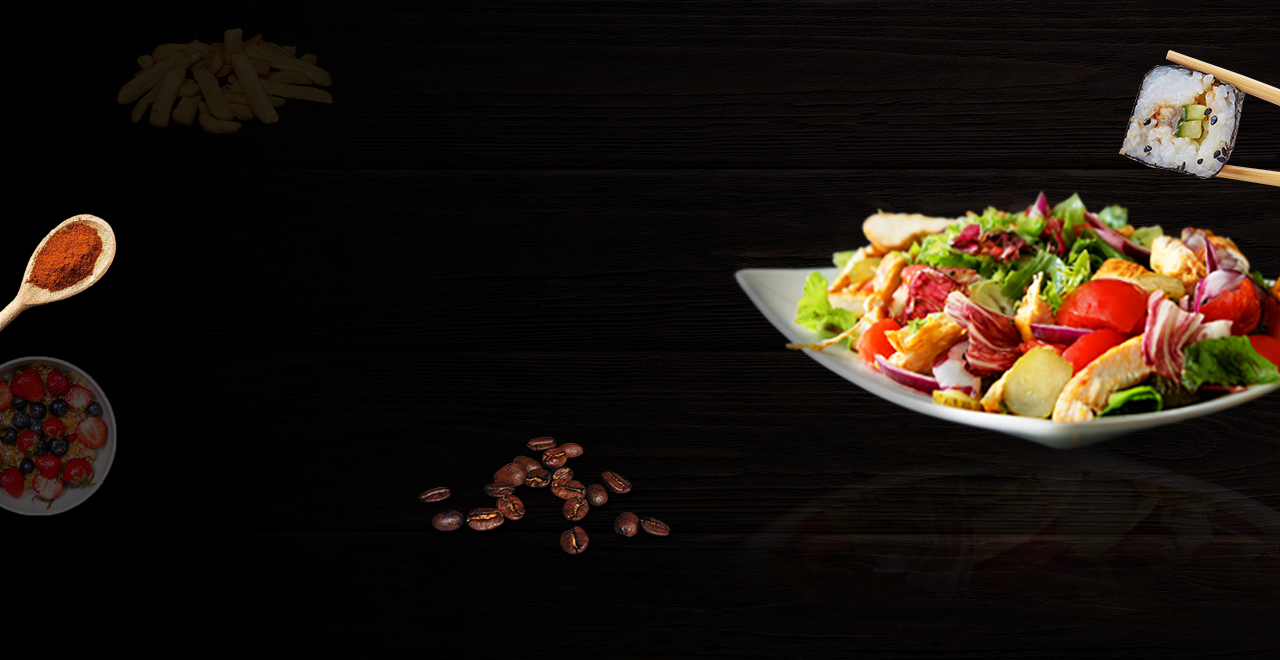
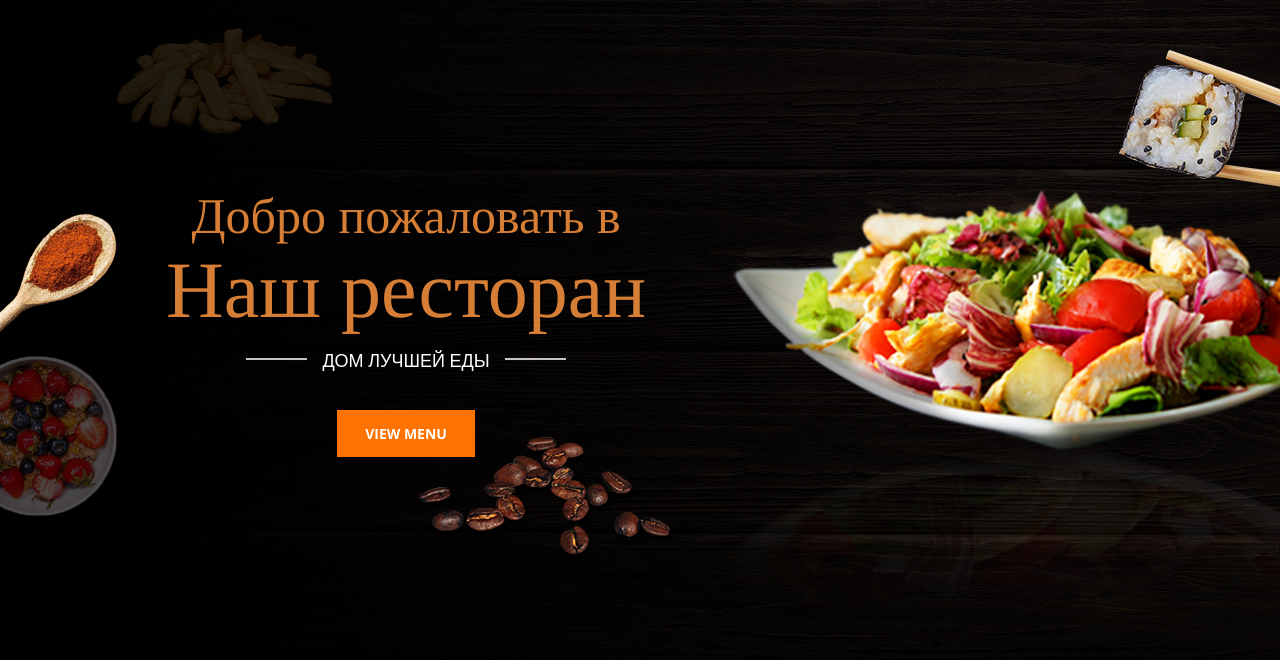
Before and after one commit to SalmanTurabov/restaurant, a plain HTML site: page index.html in a window 1280 px wide. Shown: the part 140-800 px from the top of the page. Drawn offline with nearby package versions, Linux system fonts and the light colour scheme.

Commit message:
header-down

```diff
--- a/css/style.css
+++ b/css/style.css
@@ -1,4 +1,6 @@
 @import url('https://fonts.googleapis.com/css2?family=Inter:wght@400;700&family=Open+Sans:wght@300;400;500;600;700;800&family=PT+Sans:ital,wght@0,400;0,700;1,400&family=PT+Serif:wght@400;700&family=Poppins:ital,wght@0,400;0,600;0,700;0,900;1,400&family=Roboto:wght@400;500&display=swap');
+
+@import url('https://fonts.googleapis.com/css2?family=Inter:wght@400;700&family=Open+Sans:wght@300;400;500;600;700;800&family=PT+Sans:ital,wght@0,400;0,700;1,400&family=PT+Serif:wght@400;700&family=Poppins:ital,wght@0,400;0,600;0,700;0,900;1,400&family=Roboto:wght@400;500&family=Tinos:wght@400;700&display=swap');
 
 body {
     margin: 0;
@@ -44,7 +46,7 @@ body {
 }
 
 .nav-item:hover {
-    color: #e9a5a5;
+    color: #969393;
 
 }
 
@@ -82,7 +84,7 @@ body {
 }
 
 .num:hover {
-    color: #e9a5a5;
+    color:#969393;
 }
 
 .phone-text {
@@ -108,3 +110,72 @@ body {
 .button:hover {
     background-color: #92490e;
 }
+
+.header-down {
+    position: relative;
+}
+
+.header-title {
+    color: #D67E35;
+    font-family: Tinos, sans-serif;
+    font-size: 50px;
+    font-weight: 400;
+    text-align: center;
+    position: absolute;
+    top: 0;
+    left: 0;
+    margin-top: 204px;
+}
+
+.header-subtitle {
+    color: #D67E35;
+    font-family: Tinos, sans-serif;
+    font-size: 80px;
+    font-weight: 400;
+    margin-bottom: 12px;
+}
+
+.header-suptitle {
+    color: #FFF;
+    font-family: 'Open Sans', sans-serif;
+    font-size: 18px;
+    font-weight: 400;
+    position: relative;
+    margin-bottom: 21px;
+}
+
+.header-suptitle::after {
+    position: absolute;
+    content: '';
+    width: 61px;
+    height: 2px;
+    background: #C4C4C4;
+    top: 10px;
+    left: 80px;
+
+}
+
+.header-suptitle::before {
+    position: absolute;
+    content: '';
+    width: 61px;
+    height: 2px;
+    background: #C4C4C4;
+    top: 10px;
+    right: 80px;
+}
+
+.header-button {
+    color: #FFF;
+    font-family: 'Open Sans', sans-serif;
+    font-size: 14px;
+    font-weight: 700;
+    text-decoration: none;
+    background-color: #FF7400;
+    padding: 14px 28px;
+    transition: background-color 0.3s linear;
+}
+
+.header-button:hover{
+    background-color: #af5812;
+}
--- a/index.html
+++ b/index.html
@@ -10,7 +10,7 @@
 </head>
 
 <body>
-    <header class="header">
+    <div class="header">
         <div class="container">
             <div class="header-line">
                 <div class="header-logo">
@@ -47,8 +47,30 @@
                     <a class="button" href="#">ЗАКАЗ СТОЛИКА</a>
                 </div>
             </div>
+
+            <div class="header-down">
+                <div class="header-title">
+                    Добро пожаловать в
+                    <div class="header-subtitle">
+                        Наш ресторан
+                    </div>
+                    <div class="header-suptitle">
+                        ДОМ ЛУЧШЕЙ ЕДЫ
+                    </div>
+
+                    <div class="header-btn">
+                        <a href="#" class="header-button">
+                            VIEW MENU
+                        </a>
+                    </div>
+
+                </div>
+
+
+
+            </div>
         </div>
-    </header>
+    </div>
 </body>
 
 </html>
```
